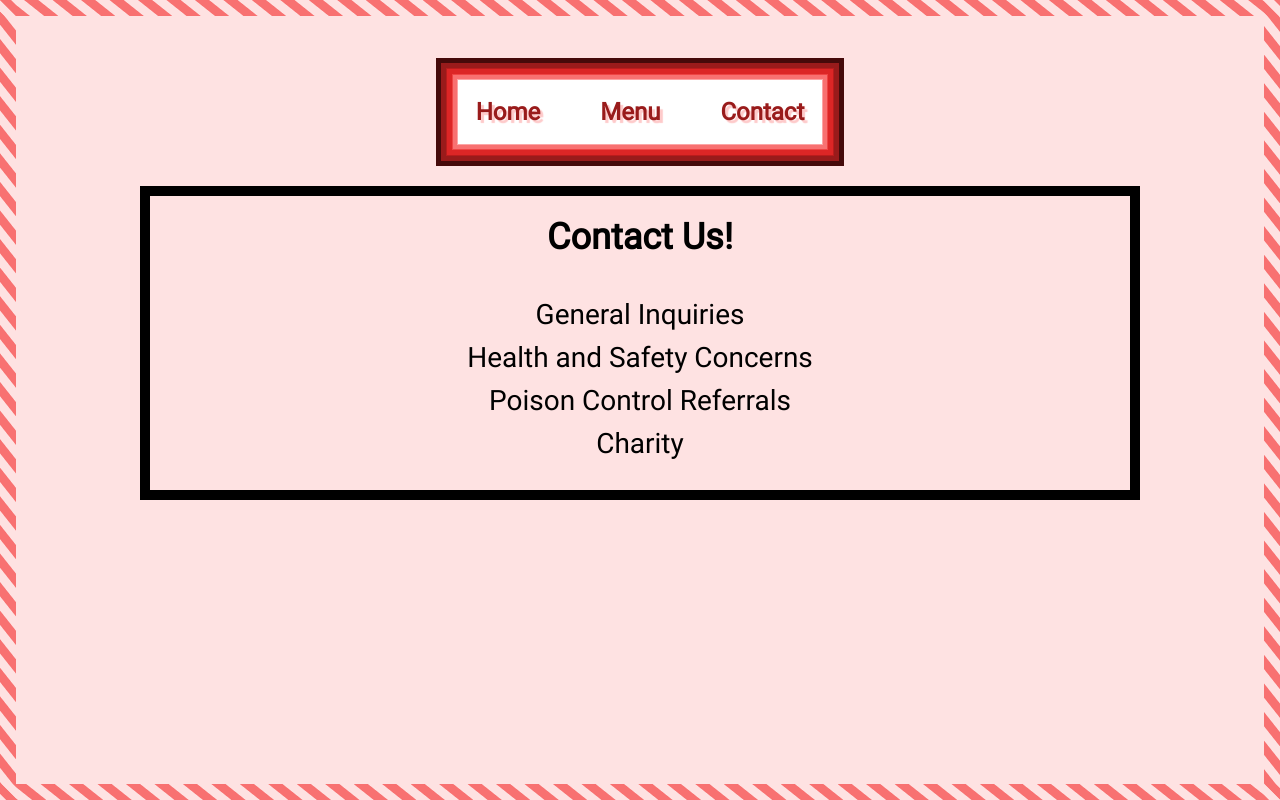
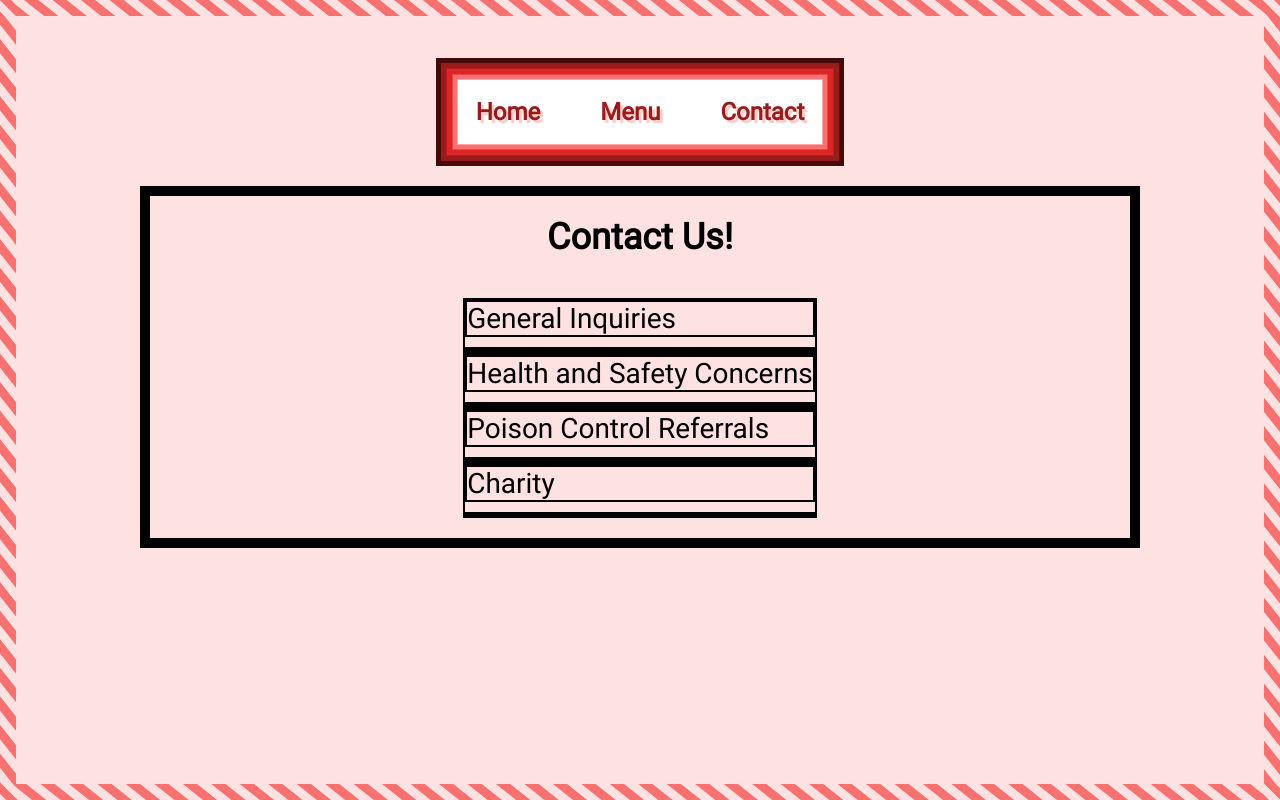
Before and after one commit to technexx/Webpack-Restaurant, a website built with webpack: page dist/index.html in a window 1280 px wide. Both pictures are taken after a click on the element "Contact". Built offline with nearby package versions, Linux system fonts and the light colour scheme.

Commit message:
added container for each contact section

```diff
--- a/src/contactLayout.js
+++ b/src/contactLayout.js
@@ -28,15 +28,23 @@ const createPar = (idAttribute) => {
 function contactBody() {
     const contact = document.querySelector(".contact")
 
+    const containerDiv = document.createElement("div")
     const divOne = document.createElement("div")
     const divTwo = document.createElement("div")
     const divThree = document.createElement("div")
     const divFour = document.createElement("div")
 
-    contact.appendChild(divOne)
-    contact.appendChild(divTwo)
-    contact.appendChild(divThree)
-    contact.appendChild(divFour)
+    containerDiv.classList.add("container-holder")
+
+    contact.appendChild(containerDiv)
+
+    const containerHolder = document.querySelector(".container-holder")
+
+
+    containerHolder.appendChild(divOne)
+    containerHolder.appendChild(divTwo)
+    containerHolder.appendChild(divThree)
+    containerHolder.appendChild(divFour)
 
     divOne.classList.add("section-one-container")
     divTwo.classList.add("section-two-container")
--- a/src/style.css
+++ b/src/style.css
@@ -208,6 +208,10 @@
     align-items: center;
 }
 
+.contact .container-holder * {
+    border: 2px solid black;
+}
+
 #contact-header {
     font-size: 36px;
     font-weight: bold;
```
Also changed, not shown: dist/main.js.
